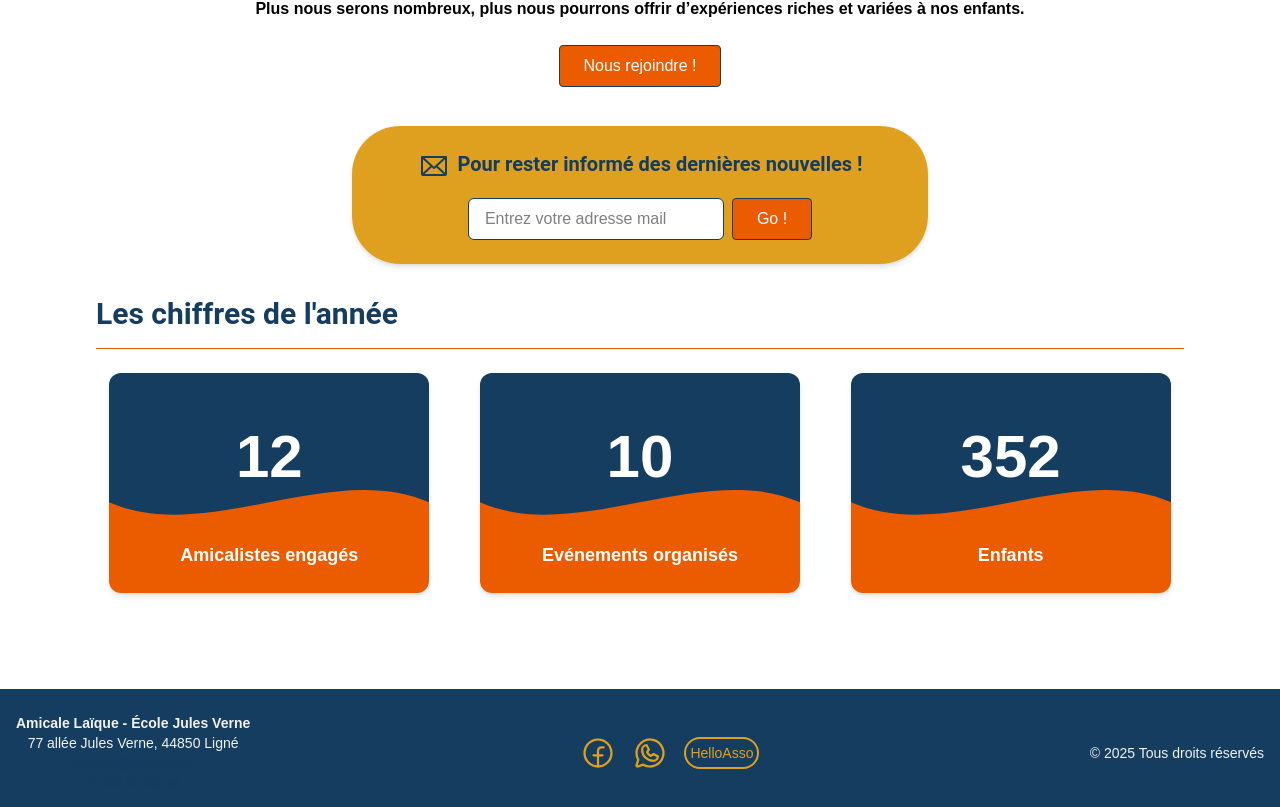
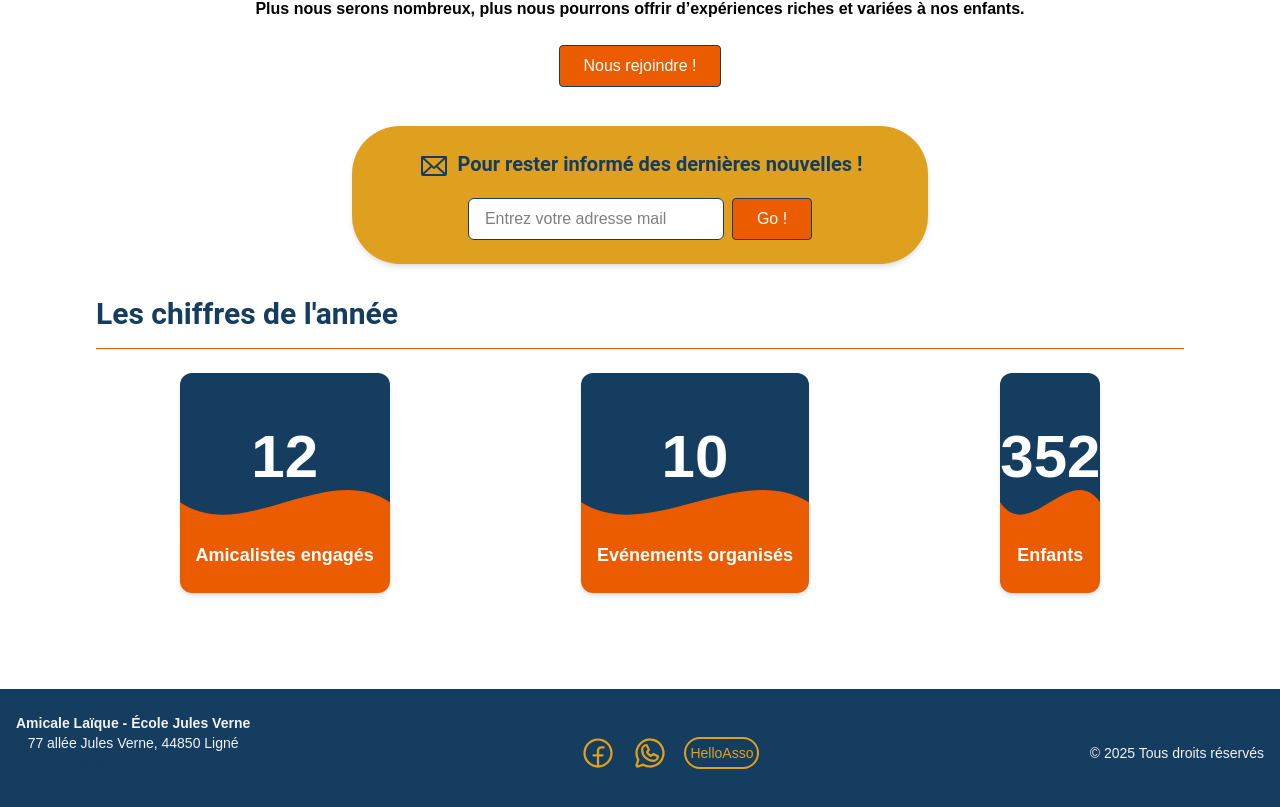
Before and after one commit to abisiaux/amicale_laique_web, a React (Vite) app: page / in a window 1280 px wide. Shown: the part 788-1595 px from the top of the page. Built offline with nearby package versions, Linux system fonts and the light colour scheme; no server answers.

Commit message:
some fixes

```diff
--- a/src/components/WaveCard.tsx
+++ b/src/components/WaveCard.tsx
@@ -1,24 +1,55 @@
-import type {HTMLAttributes} from "react";
+import type { HTMLAttributes } from 'react';
 
 type WaveCardProps = {
-    title: string,
-    subtitle?: string,
-    number?: number,
-    imageHeight?: string
-    imageUrl?: string,
-    imageAlt?: string,
-    hasPointer?: boolean
-} & HTMLAttributes<HTMLDivElement>
+  title: string;
+  subtitle?: string;
+  number?: number;
+  imageHeight?: string;
+  imageUrl?: string;
+  imageAlt?: string;
+  hasPointer?: boolean;
+  nbCardsPerRow?: number;
+} & HTMLAttributes<HTMLDivElement>;
 
-export default function WaveCard({title, subtitle, number, imageHeight, imageUrl, imageAlt, hasPointer = false, ...rest}: WaveCardProps) {
+export default function WaveCard({
+  title,
+  subtitle,
+  number,
+  imageHeight,
+  imageUrl,
+  imageAlt,
+  hasPointer = false,
+  nbCardsPerRow = 4,
+  ...rest
+}: WaveCardProps) {
   return (
-        <div {...rest}
-             className={"card flex-1/3 max-w-xs rounded-xl overflow-hidden shadow-md text-center" + (hasPointer ? " cursor-pointer" : "") + " group"}>
+    <div
+      {...rest}
+      className={
+        `card flex-1/${nbCardsPerRow} max-w-xs rounded-xl overflow-hidden shadow-md text-center` +
+        (hasPointer ? ' cursor-pointer' : '') +
+        ' group'
+      }
+    >
       <div className="relative">
-                {imageUrl && <img src={imageUrl} className={"w-full object-cover " + (imageHeight ?? "h-48 md:h-64")} alt={imageAlt}/>}
-                {number && <div className="flex bg-primary text-white w-full h-42 object-cover text-6xl font-bold items-center justify-center">{number}</div>}
+        {imageUrl && (
+          <img
+            src={imageUrl}
+            className={'w-full object-cover ' + (imageHeight ?? 'h-48 md:h-64')}
+            alt={imageAlt}
+          />
+        )}
+        {number && (
+          <div className="flex bg-primary text-white w-full h-42 object-cover text-6xl font-bold items-center justify-center">
+            {number}
+          </div>
+        )}
         <div className="absolute -bottom-1 left-0 w-full">
-                    <svg viewBox="0 0 500 150" preserveAspectRatio="none" className="w-full h-16">
+          <svg
+            viewBox="0 0 500 150"
+            preserveAspectRatio="none"
+            className="w-full h-16"
+          >
             <path
               d="M0.00,49.98 C149.99,150.00 349.45,-49.98 500.00,49.98 L500.00,150.00 L0.00,150.00 Z"
               className="transition-transform duration-500 group-hover:translate-y-2"
@@ -33,5 +64,5 @@ export default function WaveCard({title, subtitle, number, imageHeight, imageUrl
         {subtitle && <p className="text-sm opacity-90">{subtitle}</p>}
       </div>
     </div>
-    )
+  );
 }
--- a/src/pages/APropos.tsx
+++ b/src/pages/APropos.tsx
@@ -18,6 +18,7 @@ export default function APropos() {
       <div className="flex flex-wrap justify-around flex-col md:flex-row gap-3 justify-self-center md:justify-self-auto mb-8">
         {members.map((member) => (
           <WaveCard
+            key={member.nom}
             title={`${member.prenom} ${member.nom}`}
             subtitle={member.fonction}
             imageHeight="h-80"
--- a/src/pages/Contact.tsx
+++ b/src/pages/Contact.tsx
@@ -128,7 +128,7 @@ export default function Contact() {
                   name="childClass"
                   type="text"
                   className="px-4 py-2 rounded-md w-full"
-                  placeholder="Classe de votre enfant"
+                  placeholder="Classe de l'enfant"
                 />
               </div>
               <div className="w-full xl:w-2/3">
--- a/src/pages/Home.tsx
+++ b/src/pages/Home.tsx
@@ -128,9 +128,17 @@ export default function Home() {
           </h2>
           <hr className="mb-6" />
           <div className="flex flex-wrap justify-around flex-col md:flex-row gap-6 justify-self-center md:justify-self-auto">
-            <WaveCard title="Amicalistes engagés" number={NB_AMICALISTES} />
-            <WaveCard title="Evénements organisés" number={NB_EVENTS} />
-            <WaveCard title="Enfants" number={NB_STUDENTS} />
+            <WaveCard
+              nbCardsPerRow={3}
+              title="Amicalistes engagés"
+              number={NB_AMICALISTES}
+            />
+            <WaveCard
+              nbCardsPerRow={3}
+              title="Evénements organisés"
+              number={NB_EVENTS}
+            />
+            <WaveCard nbCardsPerRow={3} title="Enfants" number={NB_STUDENTS} />
           </div>
         </section>
       </div>
```
Lines whose indentation alone changed are shown as unchanged.
